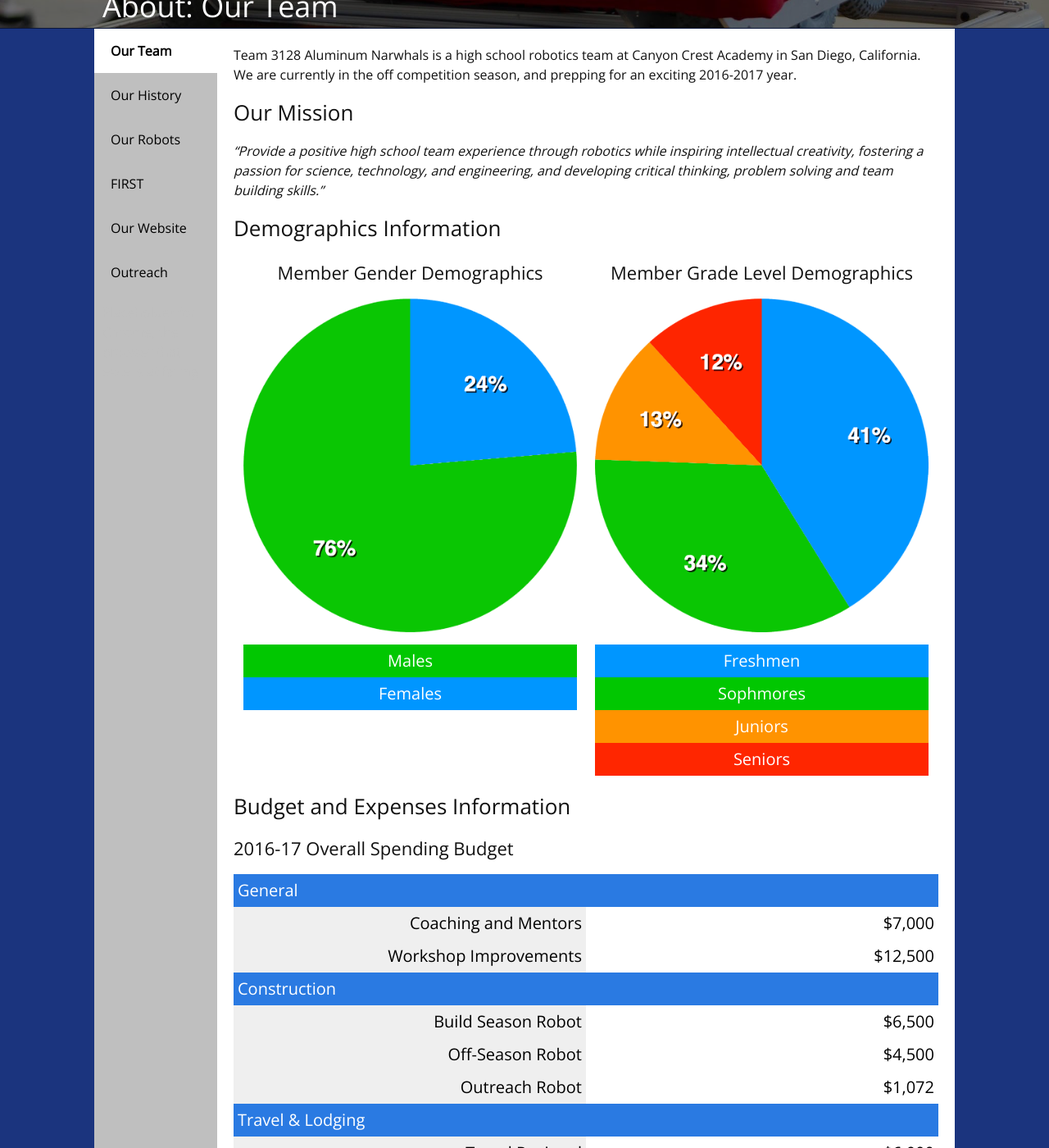
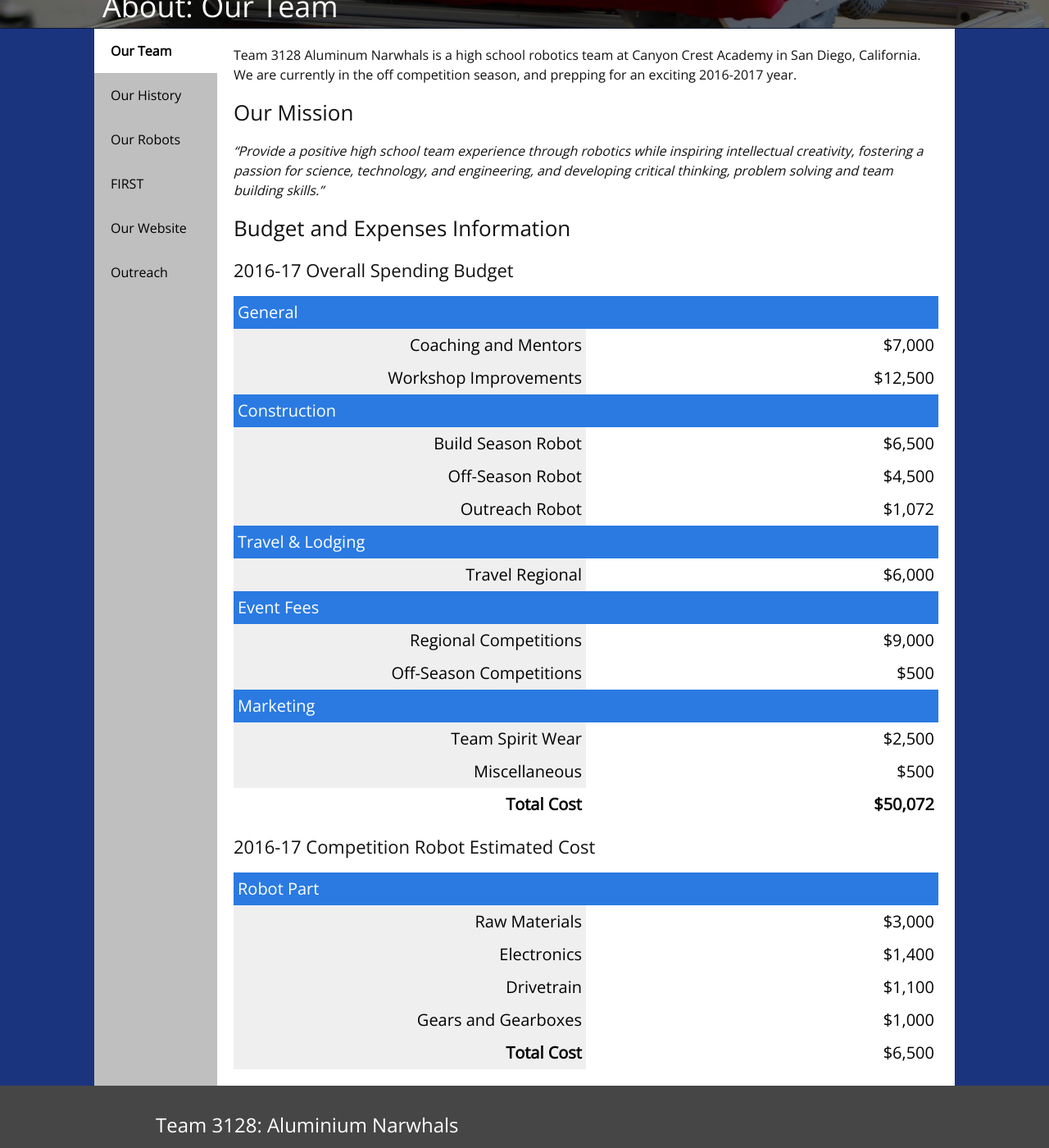
Before and after one commit to uynitsuj/team3128.github.io, a Jekyll site: the page built from about/index.html, in a window 1280 px wide and 1400 px high, scrolled down 430 px. Shown: the whole window at 82% size. Built offline with Jekyll 4.4.1, drawn with Linux system fonts in a browser that asks for light colours; nearby versions of some CDN libraries.

Commit message:
Removed Demographics

```diff
--- a/about/index.html
+++ b/about/index.html
@@ -10,7 +10,7 @@ Team 3128 Aluminum Narwhals is a high school robotics team at Canyon Crest Acade
 <h3>Our Mission</h3>
 <i>“Provide a positive high school team experience through robotics while inspiring intellectual creativity, fostering a passion for science, technology, and engineering, and developing critical thinking, problem solving and team building skills.”</i>
 <p />
-<h3>Demographics Information</h3>
+<!-- <h3>Demographics Information</h3>
 <table style="width: 100%;">
   <tr style="width: 100%;">
     <td style="vertical-align: top; text-align: center; width: 50%; padding-right: 10px; padding-left: 10px;">
@@ -33,7 +33,7 @@ Team 3128 Aluminum Narwhals is a high school robotics team at Canyon Crest Acade
     </td>
   </tr>
 </table>
-<p />
+<p /> -->
 <h3>Budget and Expenses Information</h3>
 <h4>2016-17 Overall Spending Budget</h4>
 <table style="width: 100%; font-size: 20px;" border="0px" cellpadding="5px" cellspacing="0px">
```
Also changed, not shown: donate.md (+11 -0 lines), 1 other file.
